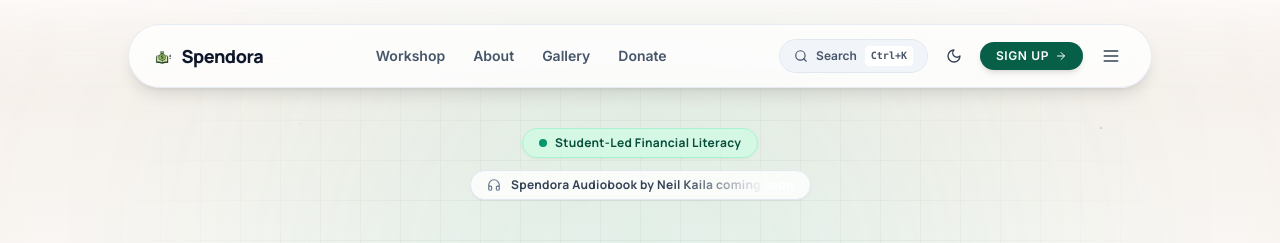
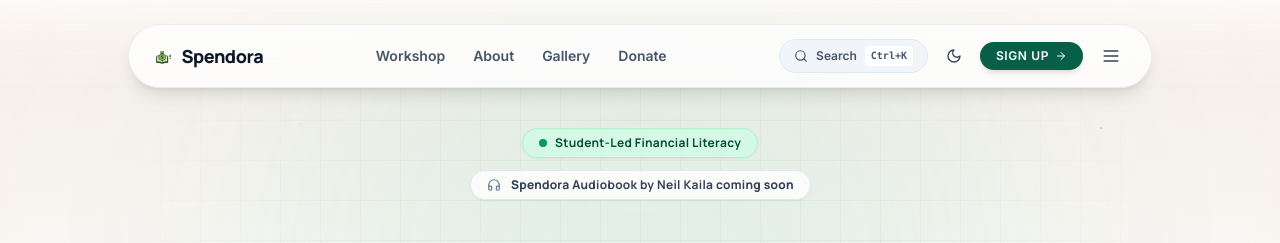
Before and after one commit to muj3b/spendora-workshop-6bc9591d, a React (Vite) app: page / in a window 1280 px wide. Shown: the top 243 px of the page. Built offline with nearby package versions, Linux system fonts and the light colour scheme.

Commit message:
Fix shimmer: much slower, much more visible

```diff
--- a/src/index.css
+++ b/src/index.css
@@ -90,26 +90,42 @@
   ::-webkit-scrollbar-thumb:hover { background: rgba(100,100,100,0.4); }
 
   .shimmer-text {
+    color: transparent;
     background: linear-gradient(
       90deg,
-      currentColor 0%,
-      currentColor 30%,
-      rgba(255,255,255,1) 45%,
-      rgba(255,255,255,1) 55%,
-      currentColor 70%,
-      currentColor 100%
+      #475569 0%,
+      #475569 25%,
+      #ffffff 45%,
+      #ffffff 55%,
+      #475569 75%,
+      #475569 100%
     );
-    background-size: 200% 100%;
+    background-size: 300% 100%;
     -webkit-background-clip: text;
     background-clip: text;
-    -webkit-text-fill-color: transparent;
-    animation: shimmer 4s ease-in-out infinite;
+    animation: shimmer 8s ease-in-out infinite;
+  }
+
+  :is(.dark) .shimmer-text {
+    background: linear-gradient(
+      90deg,
+      #d4d4d8 0%,
+      #d4d4d8 25%,
+      #ffffff 45%,
+      #ffffff 55%,
+      #d4d4d8 75%,
+      #d4d4d8 100%
+    );
+    background-size: 300% 100%;
+    -webkit-background-clip: text;
+    background-clip: text;
+    animation: shimmer 8s ease-in-out infinite;
   }
 
   @keyframes shimmer {
-    0% { background-position: 200% center; }
-    40% { background-position: -200% center; }
-    41%, 100% { background-position: -200% center; }
+    0% { background-position: 100% center; }
+    25% { background-position: -100% center; }
+    26%, 100% { background-position: -100% center; }
   }
 }
 
```
